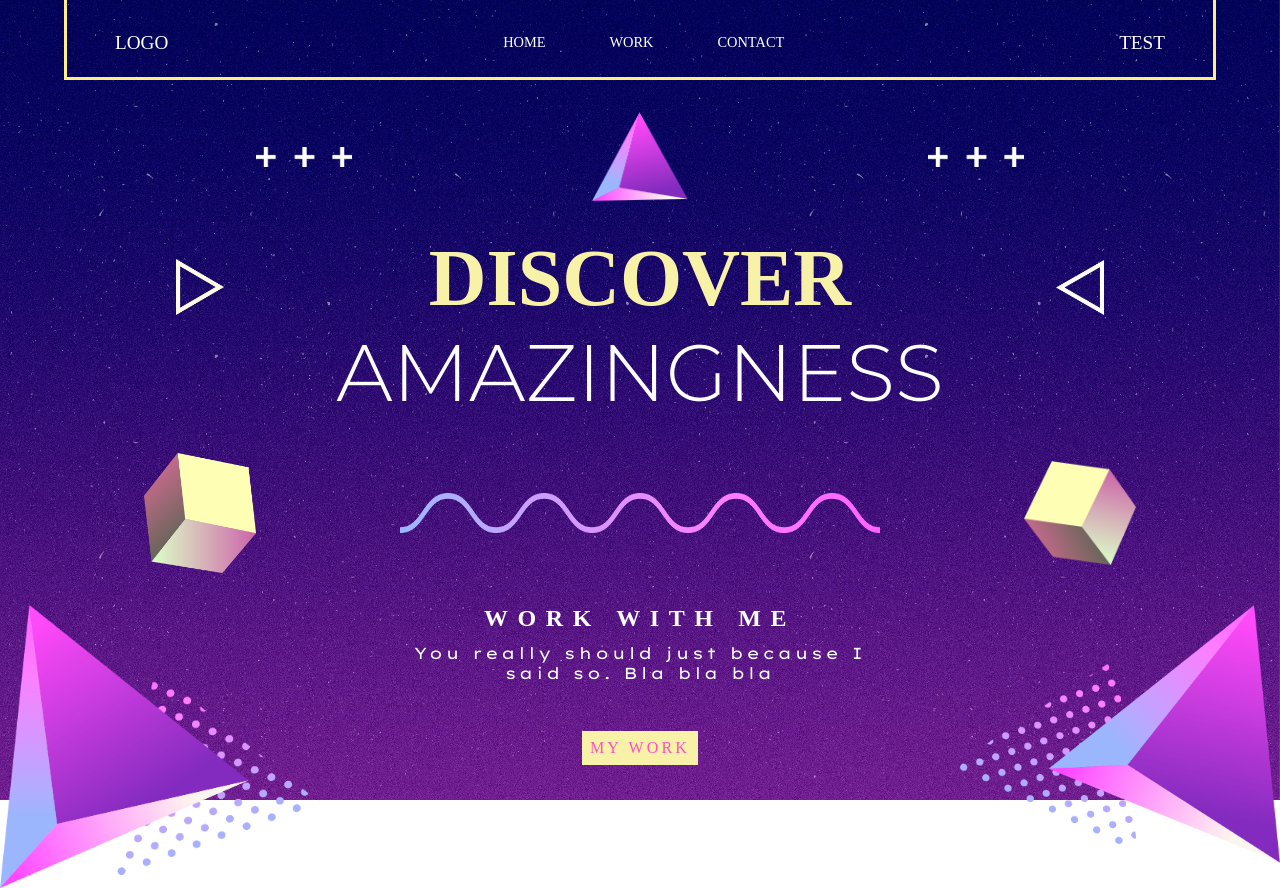
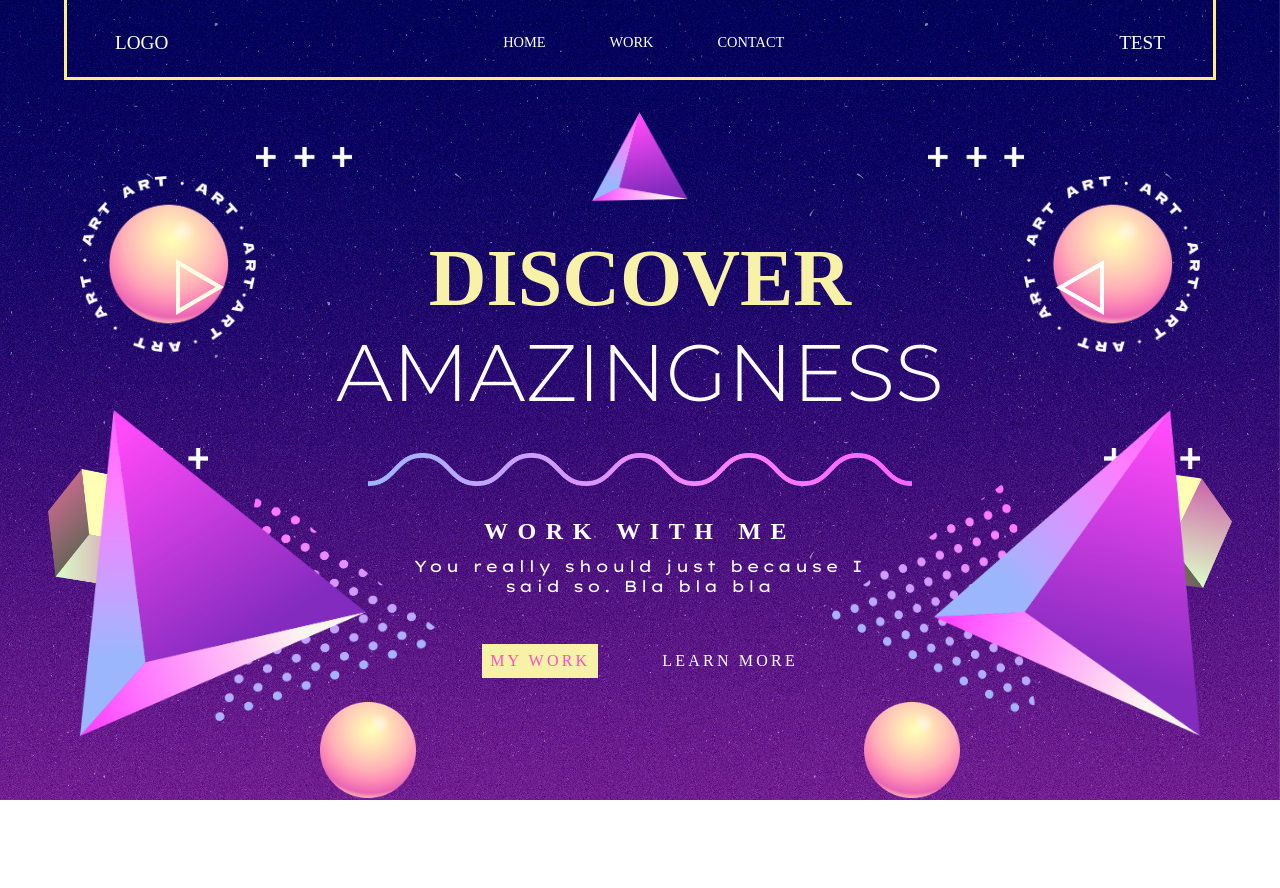
Before and after one commit to aleksasdev/website-2, a React (Create React App) app: page / in a window 1280 px wide. After the commit the page ends 800 px from the top, so only its background shows below. Built offline with nearby package versions, Linux system fonts and the light colour scheme; the HTML template or start-up script is replaced by a standard one; a web font is replaced by a local one.

Commit message:
refactored a lot and added all background assets

```diff
--- a/src/components/Header/header.css
+++ b/src/components/Header/header.css
@@ -61,6 +61,10 @@
     color: var(--text-color);
     font-family: secondary-font;
 }
+.text-title:hover {
+    cursor: pointer;
+    transform: scale(1.05);
+}
 #circle {
     width: calc(var(--small-layer-size) + 5rem);
 }
@@ -90,14 +94,11 @@
 
 /* Third layer */
 .header-third-layer {
-    gap: 9rem;
+    gap: 14rem;
+    align-items: flex-start !important;
 }
 #underline {
-    width: 30rem;
-    height: 2.5rem;
-}
-#cube {
-    width: calc(var(--small-layer-size) + 1rem);
+    width: 34rem;
 }
 
 @media (max-width: 40em) {
@@ -129,20 +130,33 @@
 .cta-button-container {
     display: flex;
     justify-content: center;
+    align-items: center;
+    margin-top: 3rem;
+    gap: 4rem;
+    letter-spacing: 0.2em;
 }
 .cta-button {
-    cursor: pointer;
-    margin-top: 3rem;
-    letter-spacing: 0.2em;
     color: rgb(var(--third-color));
     background-color: rgb(var(--secondary-color));
     padding: 0.5rem;
 }
 .cta-button:hover {
+    cursor: pointer;
     transform: scale(1.1);
 }
-#trippy-triangle {
-    width: 20rem;
+.cta-second-button:hover{
+    cursor: pointer;
+    text-decoration: underline;
+}
+.balls-container img{
+    width: var(--small-layer-size);
+}
+.balls-container {
+    display: flex;
+    justify-content: space-between;
+    margin-top: 1.5rem;
+    margin-left: -5rem;
+    margin-right: -5rem;
 }
 @media (max-width: 1100px) {
     #trippy-triangle {
@@ -151,25 +165,60 @@
 }
 
 /* Loose assets */
-.circle-container {
+.loose-assets-container {
     position: absolute;
     width: 100%;
     display: flex;
+    flex-direction: column;
+    z-index: -1;
+}
+#loose-assets-items {
+    display: flex;
     justify-content: space-between;
-    padding-right: 4rem;
-    padding-left: 4rem;
-    margin-top: 4rem;
-}
-.circle-container-for-pluses {
-    display: flex;
-    flex-direction: column;
-    align-items: center;
-}
-#circle-container-pluses {
-    width: var(--small-layer-size);
-    margin-top: 6rem;
 }
 
+.loose-assets-circles img{
+    width: 11rem;
+}
+.loose-assets-pluses img {
+    width: var(--small-layer-size);
+}
+.loose-assets-cubes img {
+    width: calc(var(--small-layer-size) + 1rem);
+}
+#cube-right {
+    width: 8rem;
+}
+
+.loose-assets-circles {
+    padding-top: 4rem;
+    padding-left: 5rem;
+    padding-right: 5rem;
+}
+.loose-assets-pluses {
+    padding-top: 6rem;
+    padding-right: 5rem;
+    padding-left: 7rem;
+}
+.loose-assets-cubes {
+    justify-content: center !important;
+    gap: 59rem;
+}
+
+.loose-assets-trippy-triangles img{
+    width: 23rem;
+}
+.loose-assets-trippy-triangles {
+    display: flex;
+    justify-content: space-between;
+    position: absolute;
+    width: 100%;
+    bottom: 0;
+    padding-bottom: 4rem;
+    padding-right: 5rem;
+    padding-left: 5rem;
+    z-index: -1;
+}
 /* Animations */
 #circle:hover {
     cursor: pointer;
--- a/src/components/Header/header.js
+++ b/src/components/Header/header.js
@@ -11,7 +11,7 @@ import cubeRight from '../../assets/cube-right.png'
 import cubeLeft from '../../assets/cube-left.png'
 import trippyTriangleRight from '../../assets/trippy-triangle-right.png'
 import trippyTriangleLeft from '../../assets/trippy-triangle-left.png'
-
+import ball from '../../assets/ball.png';
 
 const Header = () => {
   return (
@@ -23,16 +23,30 @@ const Header = () => {
         <img src={pluses}/>
       </div>
 
-      <div className='circle-container'>
-        <div className='circle-container-for-pluses'>
-          <img src={circle} id='circle'/>
-          <img src={pluses} id='circle-container-pluses'/>
+      {/* Loose assets */}
+      <div className='loose-assets-container'>
+        <div className='loose-assets-circles' id='loose-assets-items'>
+          <img src={circle}/>
+          <img src={circle}/>
         </div>
-        <div className='circle-container-for-pluses'>
-          <img src={circle} id='circle'/>
-          <img src={pluses} id='circle-container-pluses'/>
+
+        <div className='loose-assets-pluses' id='loose-assets-items'>
+          <img src={pluses}/>
+          <img src={pluses}/>
+        </div>
+
+        <div className='loose-assets-cubes' id='loose-assets-items'>
+          <img src={cubeLeft}/>
+          <img src={cubeRight} id='cube-right'/>
         </div>
       </div>
+
+      <div className='loose-assets-trippy-triangles'>
+          <img src={trippyTriangleLeft}/>
+          <img src={trippyTriangleRight}/>
+      </div>
+
+      {/* --Loose assets-- */}
 
       <div className='header-second-layer' id='layer'>
         <img src={pointingTriangleRight} id='pointing-triangle'/>
@@ -46,21 +60,26 @@ const Header = () => {
       </div>
 
       <div className='header-third-layer' id='layer'>
-        <img src={cubeLeft} id='cube'/>
         <img src={underline} id='underline' />
-        <img src={cubeRight} id='cube'/>
       </div>
 
       <div className='header-fourth-layer' id='layer'>
-        <img src={trippyTriangleLeft} id='trippy-triangle'/>
+
         <div>
           <h2 className='text-subtitle'>WORK WITH ME</h2>
           <p className='text-sub-body'>You really should just because I said so. Bla bla bla</p>
+
           <div className='cta-button-container'>
             <div className='cta-button'>MY WORK</div>
+            <p className='cta-second-button'>LEARN MORE</p>
+          </div>
+
+          <div className='balls-container'>
+            <img src={ball}/>
+            <img src={ball}/>
           </div>
         </div>
-        <img src={trippyTriangleRight} id='trippy-triangle'/>
+
       </div>
     </div>
   )
```
Also changed, not shown: src/assets/ball.png (added).
